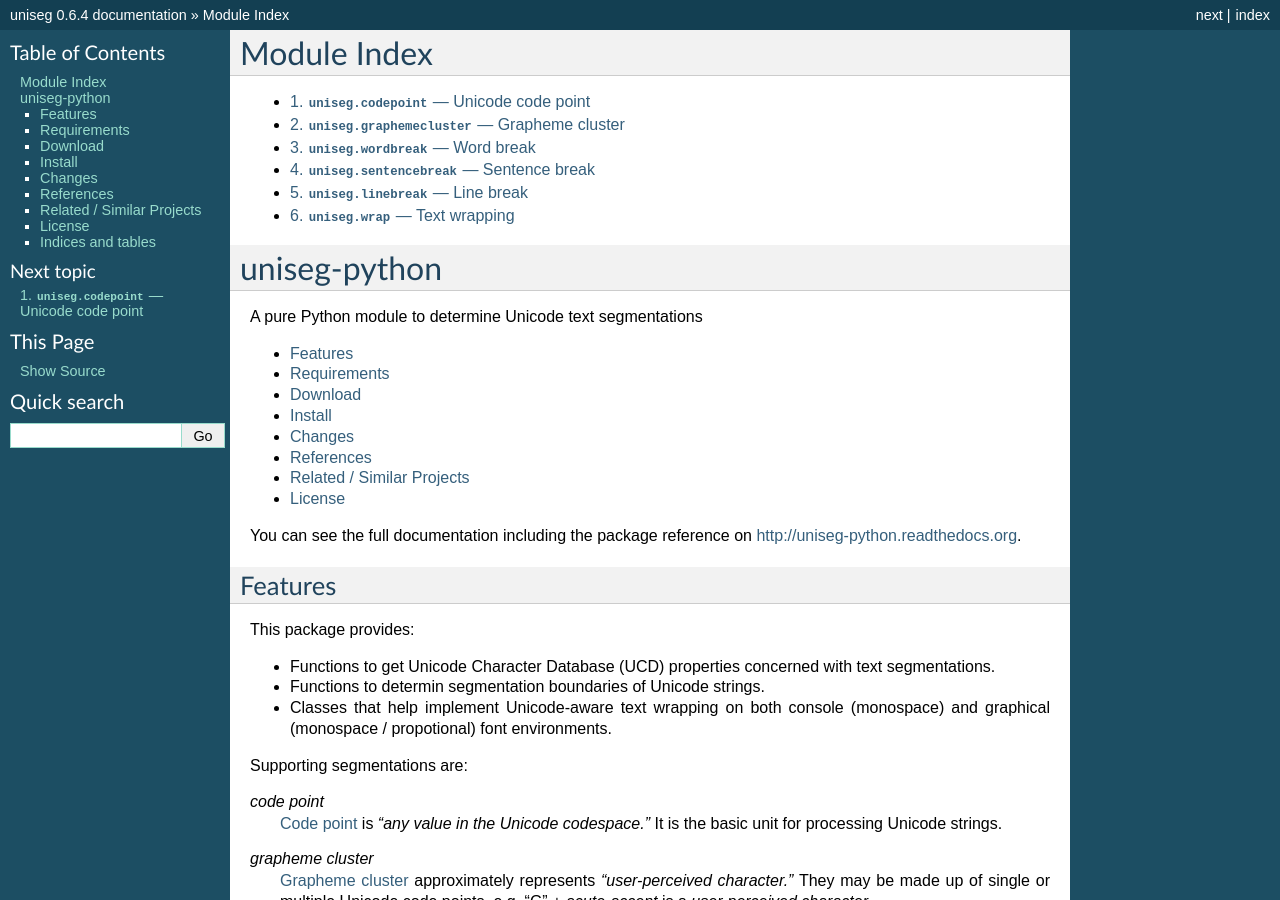
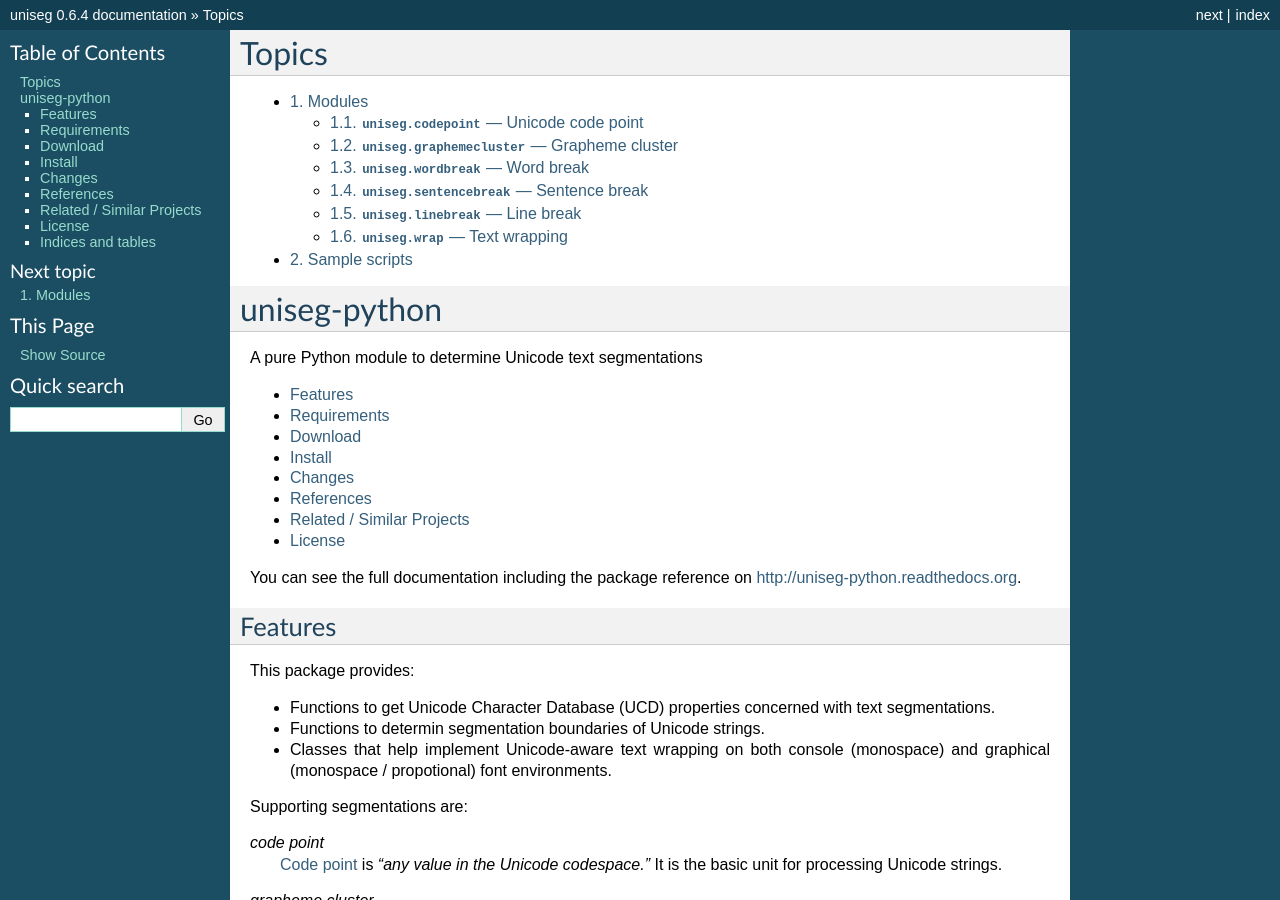
Before and after one commit to squareweave/uniseg-python, a Sphinx documentation site: the page built from docs/index.rst, in a window 1280 px wide and 900 px high. Built offline with Sphinx 7.4.7, drawn with Linux system fonts in a browser that asks for light colours.

Commit message:
Improve the topic tree

```diff
--- a/docs/index.rst
+++ b/docs/index.rst
@@ -1,17 +1,13 @@
-============
-Module Index
-============
+======
+Topics
+======
 
 .. toctree::
    :maxdepth: 2
    :numbered:
 
-   codepoint
-   graphemecluster
-   wordbreak
-   sentencebreak
-   linebreak
-   wrap
+   modules
+   samples
 
 .. include:: ../README.txt
 
--- /dev/null
+++ b/docs/samples.rst
@@ -0,0 +1,3 @@
+==============
+Sample scripts
+==============
```
Also changed, not shown: docs/modules.rst (added, +12 -0 lines).
